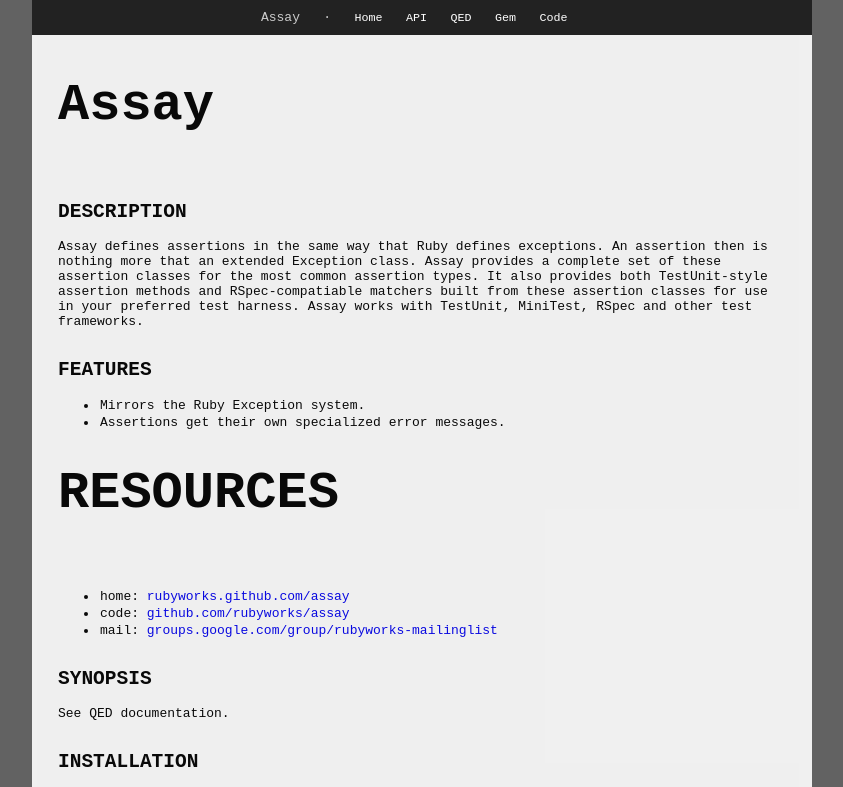
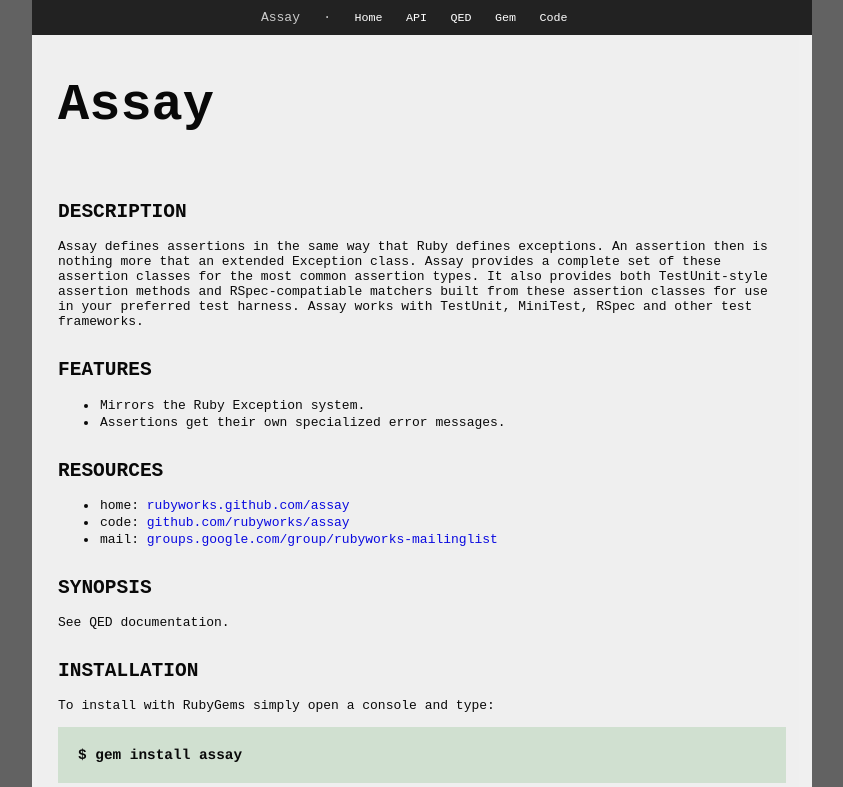
Before and after one commit to rubyworks/assay, a plain HTML site: page index.html in a window 1280 px wide. Shown: the top 787 px of the page, without its empty margins (218-1061 px from the left). Drawn offline with Linux system fonts and the light colour scheme.

Commit message:
Updated files.

```diff
--- a/readme.html
+++ b/readme.html
@@ -18,7 +18,7 @@
 <p>Assertions get their own specialized error messages.</p>
 </li></ul>
 
-<h1>RESOURCES</h1>
+<h2>RESOURCES</h2>
 <ul><li>
 <p>home: <a
 href="http://rubyworks.github.com/assay">rubyworks.github.com/assay</a></p>
```
Also changed, not shown: docs/api/README_rdoc.html (+2 -2 lines), docs/api/index.html (+2 -2 lines), 1 other file.
